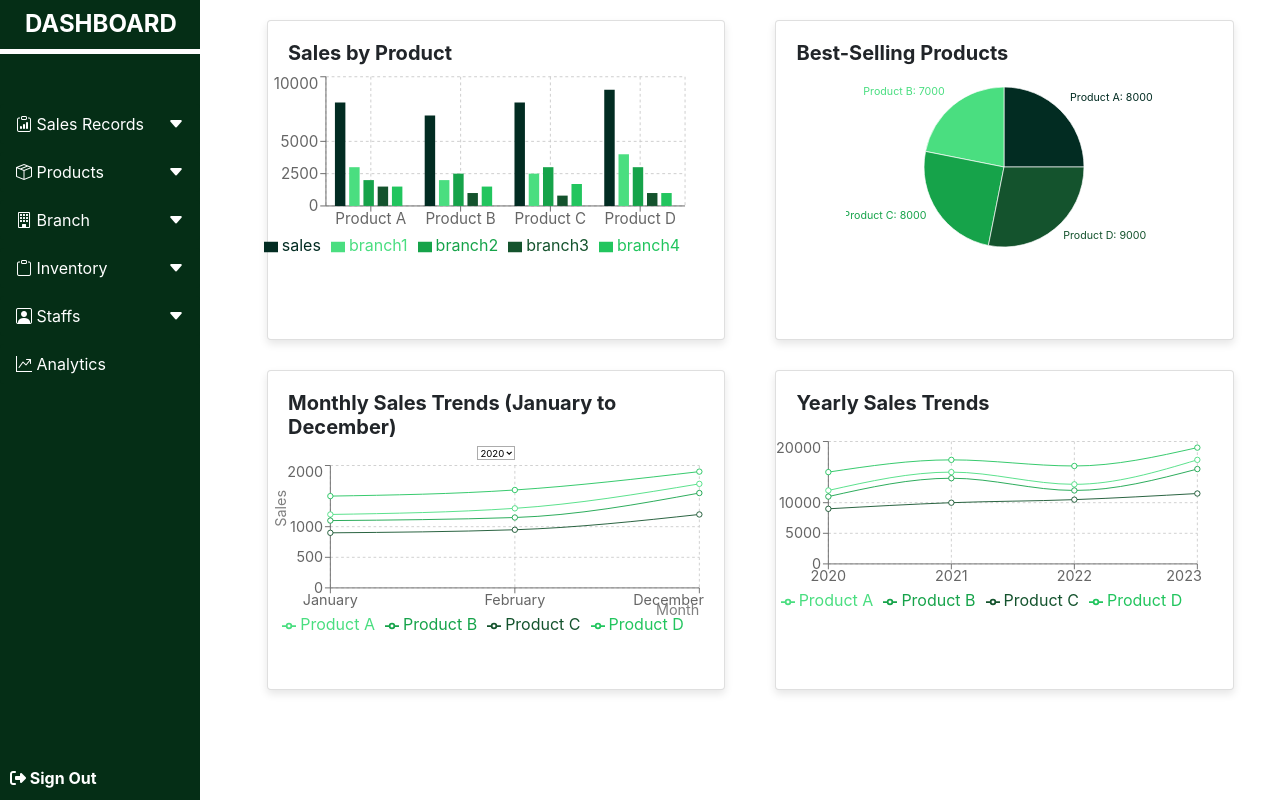
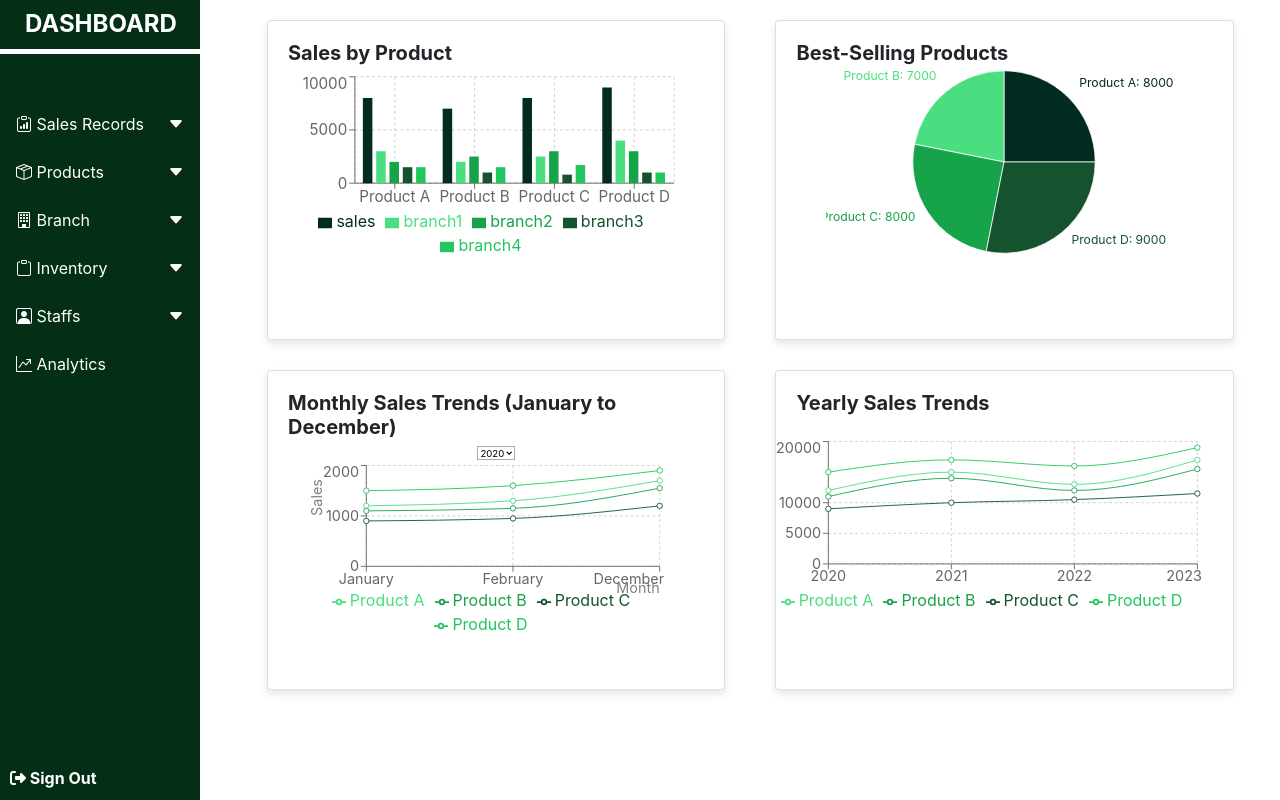
Before and after one commit to mrtechnic/sales-tracker-app, a React (Vite) app: page /analytics in a window 1280 px wide. Built offline with nearby package versions, Linux system fonts and the light colour scheme.

Commit message:
made some adjustments to the analytics

```diff
--- a/src/components/Analytics.jsx
+++ b/src/components/Analytics.jsx
@@ -66,7 +66,7 @@ const Analytics = () => {
               <Card className="chart-bar">
                 <Card.Body>
                   <Card.Title><strong>Sales by Product</strong></Card.Title>
-                  <ResponsiveContainer width="110%" height={200} style={{padding: '5px', marginTop: '-10px', marginLeft: '-40px'}}>
+                  <ResponsiveContainer width="100%" height={200} style={{padding: '5px', marginTop: '-10px', marginLeft: '-10px'}}>
                     <BarChart data={data}>
                       <CartesianGrid strokeDasharray="3 3" />
                       <XAxis dataKey="name" />
@@ -86,7 +86,7 @@ const Analytics = () => {
               <Card className="chart-bar">
                 <Card.Body>
                   <Card.Title><strong>Best-Selling Products</strong></Card.Title>
-                  <ResponsiveContainer width="100%" height={300} style={{padding: '50px', marginTop: '-60px'}}>
+                  <ResponsiveContainer width="100%" height={250} style={{padding: '30px', marginTop: '-40px'}}>
                     <PieChart>
                       <Pie
                         data={pieData}
@@ -123,7 +123,7 @@ const Analytics = () => {
                       <option value={2023}>2023</option>
                     </select>
                   </div>
-                  <ResponsiveContainer width="120%" height={200} style={{padding: '10px', marginTop: '-30px', marginLeft: '-50px'}}>
+                  <ResponsiveContainer width="100%" height={200} style={{padding: '10px', marginTop: '-30px', marginLeft: '-10px'}}>
                     <LineChart data={filteredMonthlyData}>
                       <CartesianGrid strokeDasharray="3 3" />
                       <XAxis dataKey="month" label={{ value: "Month", position: "insideBottomRight", offset: 0 }} />
```
